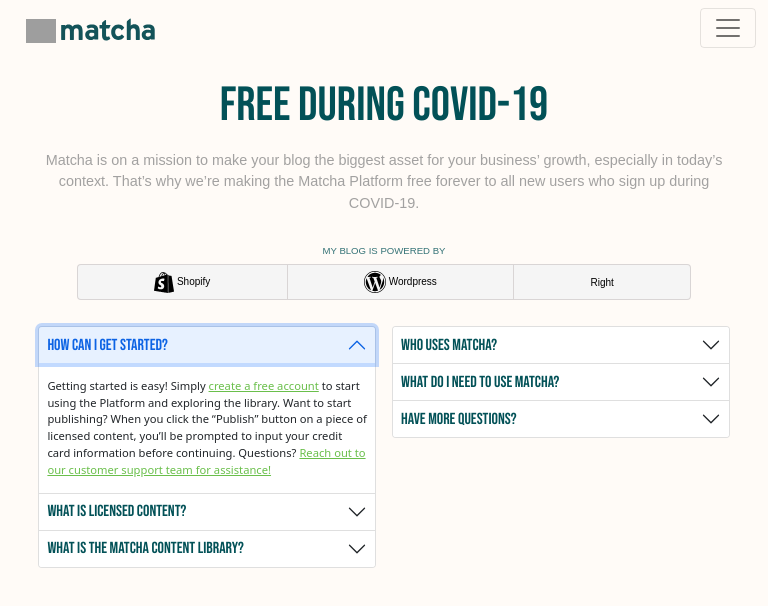
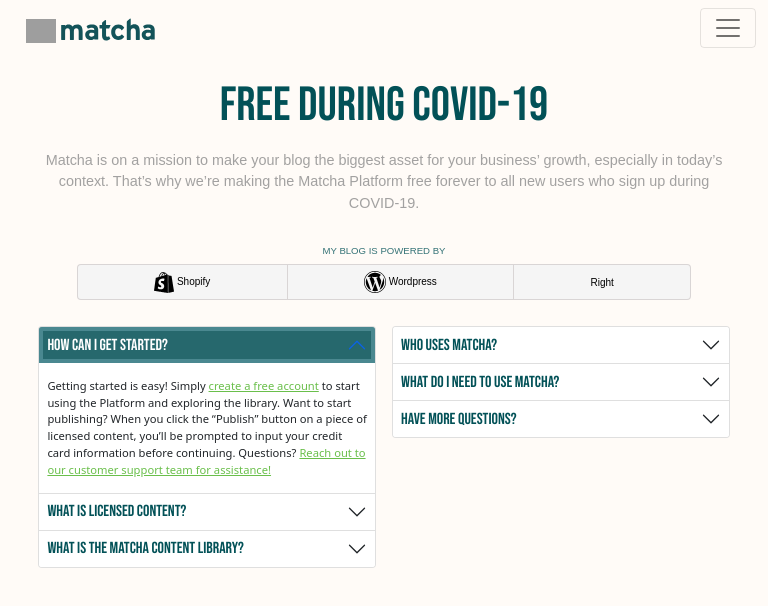
Before and after one commit to gerhercar21/frontend-fund-s01, a plain HTML site: page pricing.html in a window 768 px wide. Both pictures are taken after a click on the button "How can I get started?". Drawn offline with nearby package versions, Linux system fonts and the light colour scheme; grey boxes are pictures that could not be loaded.

Commit message:
settings accordion

```diff
--- a/pricing.css
+++ b/pricing.css
@@ -79,6 +79,15 @@
     padding: 12px 14px;
     border: 0;
     border-radius: 5px;
+}
+
+.accordion-button:not(.collapsed){
+    color: white;
+    background-color: #26686d;
+}
+
+.accordion-button:focus {
+    box-shadow: inset 0 0 0 0.25rem #68a2ac90;
 }
 
 .header p {
@@ -336,7 +345,7 @@
     }
 }
 
-/* Tabletas */
+/* iPhone X + landscape */
 
 @media (min-width: 768px) and (max-width: 991px) {
     .navbar,
--- a/styles.css
+++ b/styles.css
@@ -1247,7 +1247,7 @@
 
     .cases {
         padding-top: 0;
-        padding-bottom: 0;
+        padding-bottom: 10%;
     }
 
     .cases button {
```
